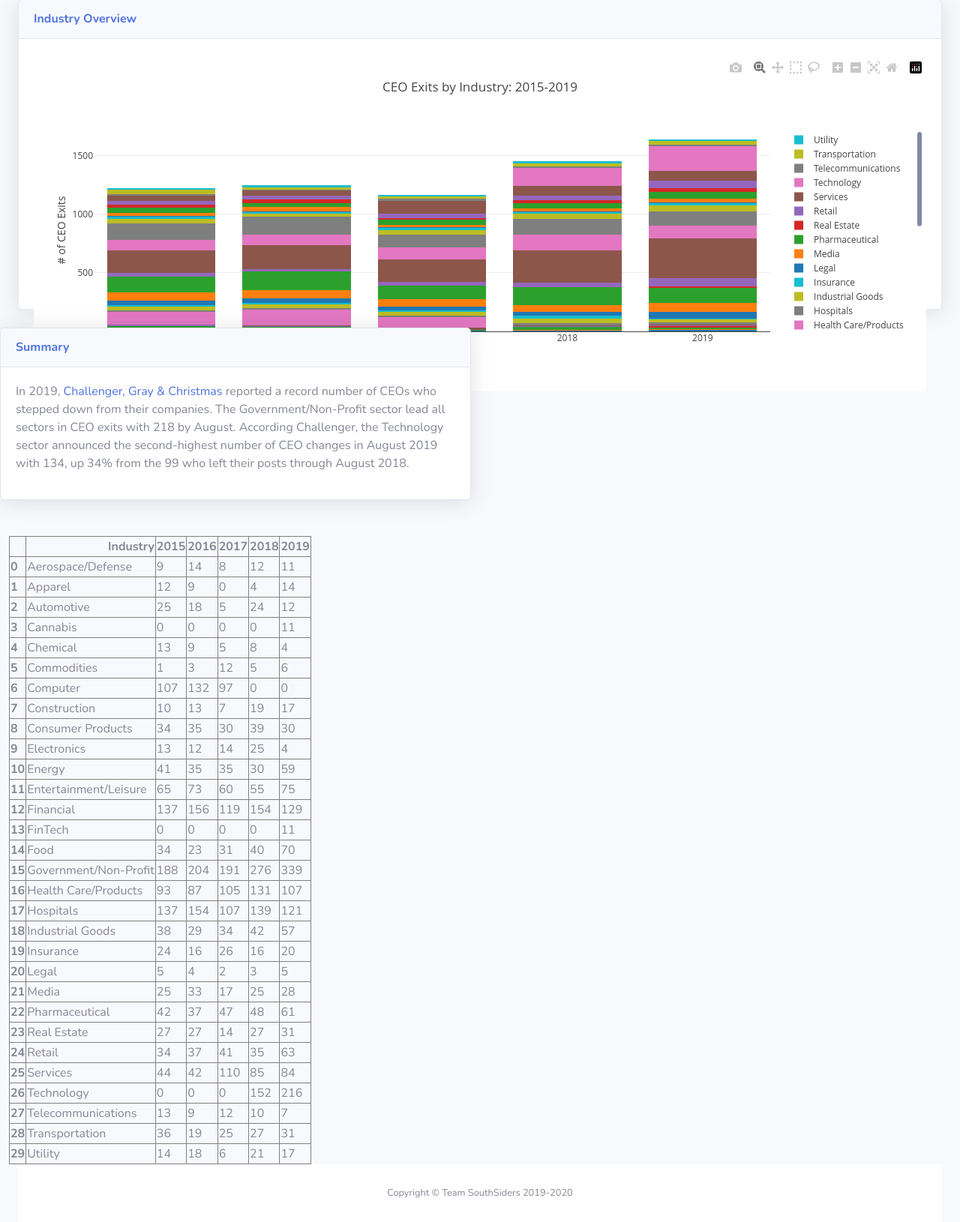
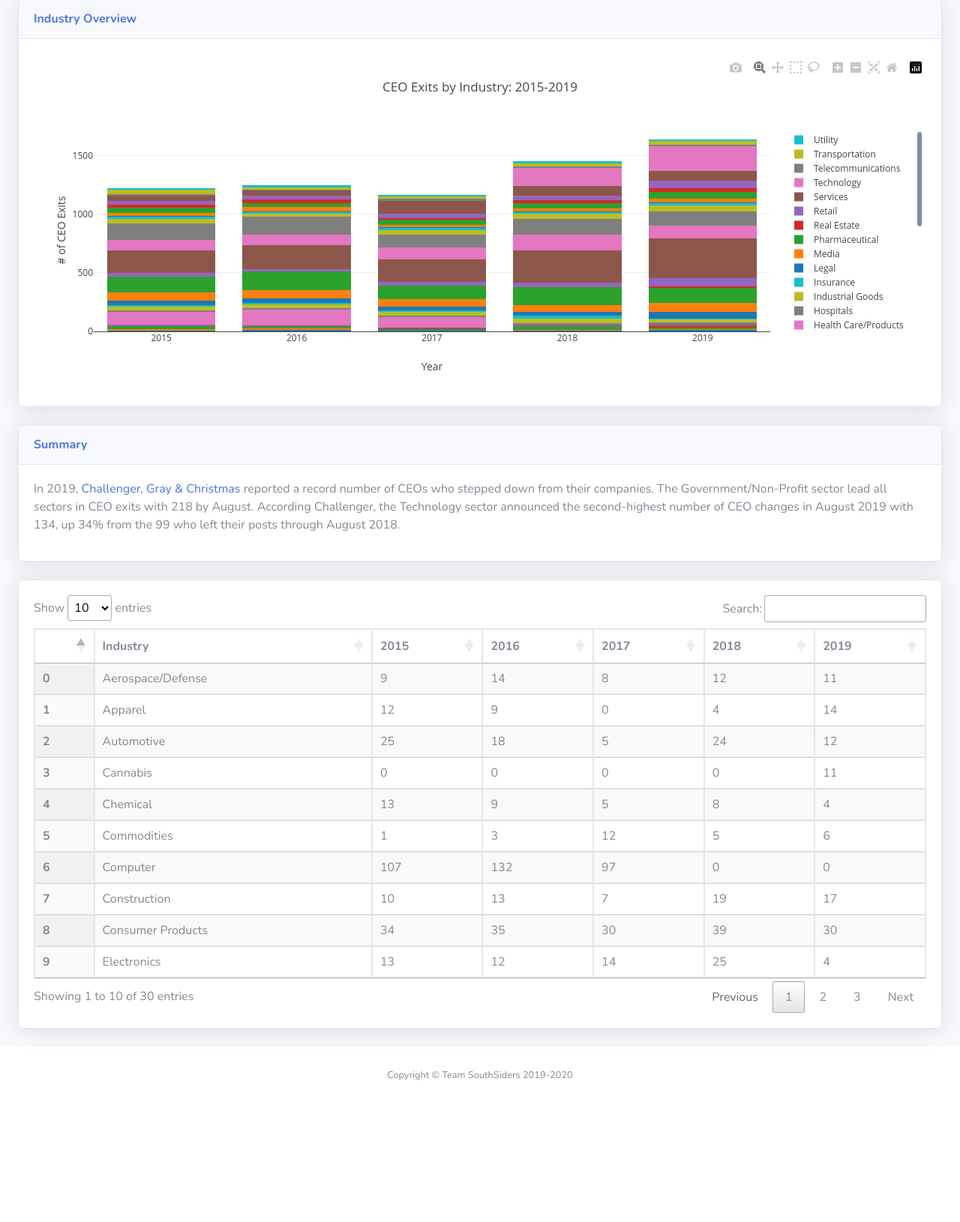
Before and after one commit to tanishablakely/ceo-exits, a Flask app: page /industry in a window 1280 px wide. Shown: the part 299-1929 px from the top of the page at 75% size. After the commit the page ends 1740 px from the top, so only its background shows below. Run offline with Flask 2, Linux system fonts and the light colour scheme; some libraries are stand-ins or nearby versions.

Commit message:
fixed overlap issue and table styling

```diff
--- a/static/js/industry-plots.js
+++ b/static/js/industry-plots.js
@@ -217,3 +217,7 @@ var cannabis = {
   };
 
   Plotly.newPlot('myDiv', data, layout);
+
+  $(document).ready( function () {
+    $('#summary_table').DataTable();
+} );
--- a/templates/industry.html
+++ b/templates/industry.html
@@ -17,6 +17,7 @@
   <link
     href="https://fonts.googleapis.com/css?family=Nunito:200,200i,300,300i,400,400i,600,600i,700,700i,800,800i,900,900i"
     rel="stylesheet">
+  <link href="//cdn.datatables.net/1.10.20/css/jquery.dataTables.min.css" rel="stylesheet" type="text/css">
 
   <!-- Custom styles for this template-->
   <link href="{{ url_for('static', filename='css/sb-admin-2.min.css') }}" rel="stylesheet">
@@ -133,23 +134,17 @@
 
                 <!-- Card Body -->
                 <div class="card-body">
-                  <div class="chart-area">
                     <div id='myDiv'></div>
                 </div>
               </div>
             </div>
           </div>
-          <!-- Content Row -->
-          <div class="row">
 
           <!-- Content Row -->
           <div class="row">
 
             <!-- Content Column -->
-            <div class="col-lg-6 mb-4">
-
-
-
+            <div class="col-lg-12">
               <!-- Approach -->
               <div class="card shadow mb-4">
                 <div class="card-header py-3">
@@ -162,13 +157,14 @@
 
             </div>
           </div>
-
-        </div>
-
          <!-- Table Body -->
-         <table border="1" class="dataframe">
+          <div class="row">
+            <div class="col-lg-12">
+              <div class="card shadow mb-4">
+                <div class="card-body">
+                <table id="summary_table" class="table table-bordered display">
                   <thead>
-            <tr style="text-align: right;">
+                    <tr>
                       <th></th>
                       <th>Industry</th>
                       <th>2015</th>
@@ -451,6 +447,11 @@
                     </tr>
                   </tbody>
                 </table>
+              </div>
+              </div>
+            </div>
+          </div>
+
         <!-- /.container-fluid -->
 
       </div>
@@ -485,7 +486,7 @@
 
   <!-- Core plugin JavaScript-->
   <script src="{{ url_for('static', filename='vendor/jquery-easing/jquery.easing.min.js') }}"></script>
-
+  <script src="//cdn.datatables.net/1.10.20/js/jquery.dataTables.min.js"></script>
   <!-- Custom scripts for all pages-->
   <script src="{{ url_for('static', filename='js/sb-admin-2.min.js') }}"></script>
 
```
Lines whose indentation alone changed are shown as unchanged.
